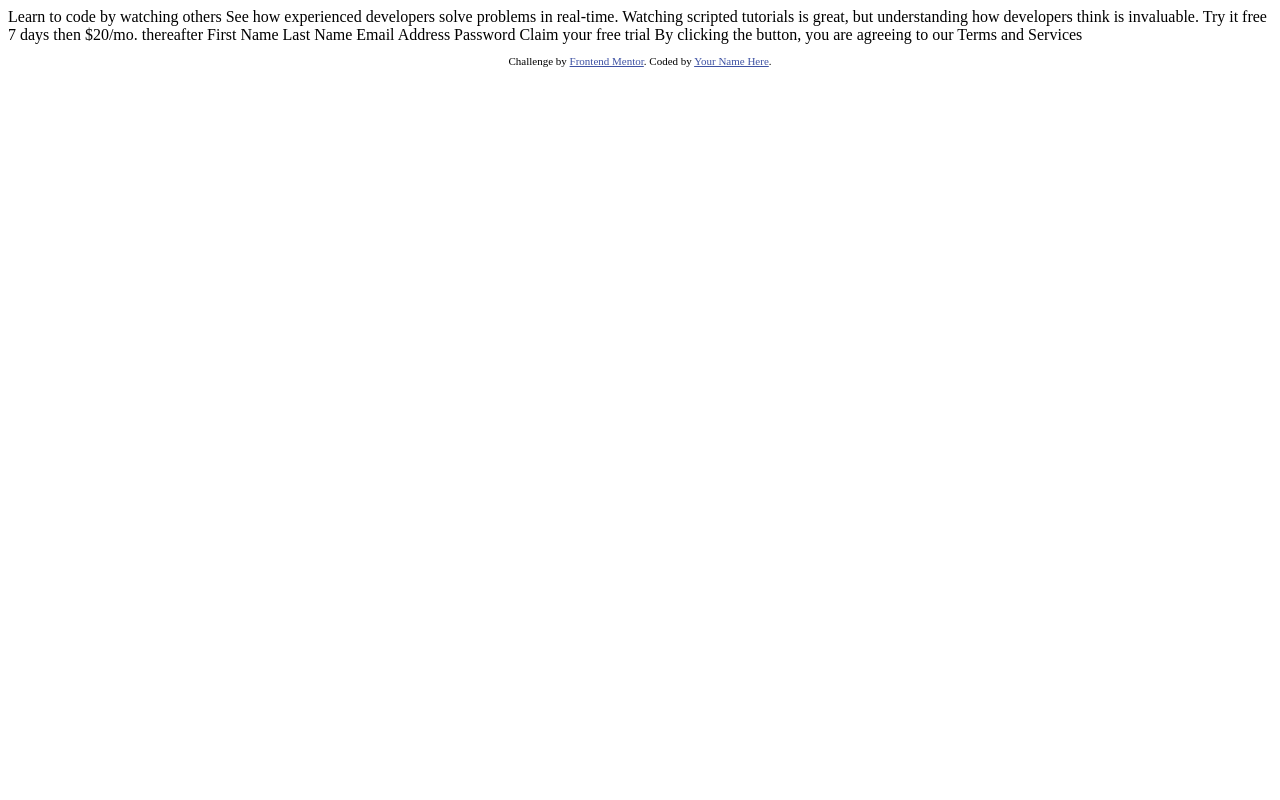
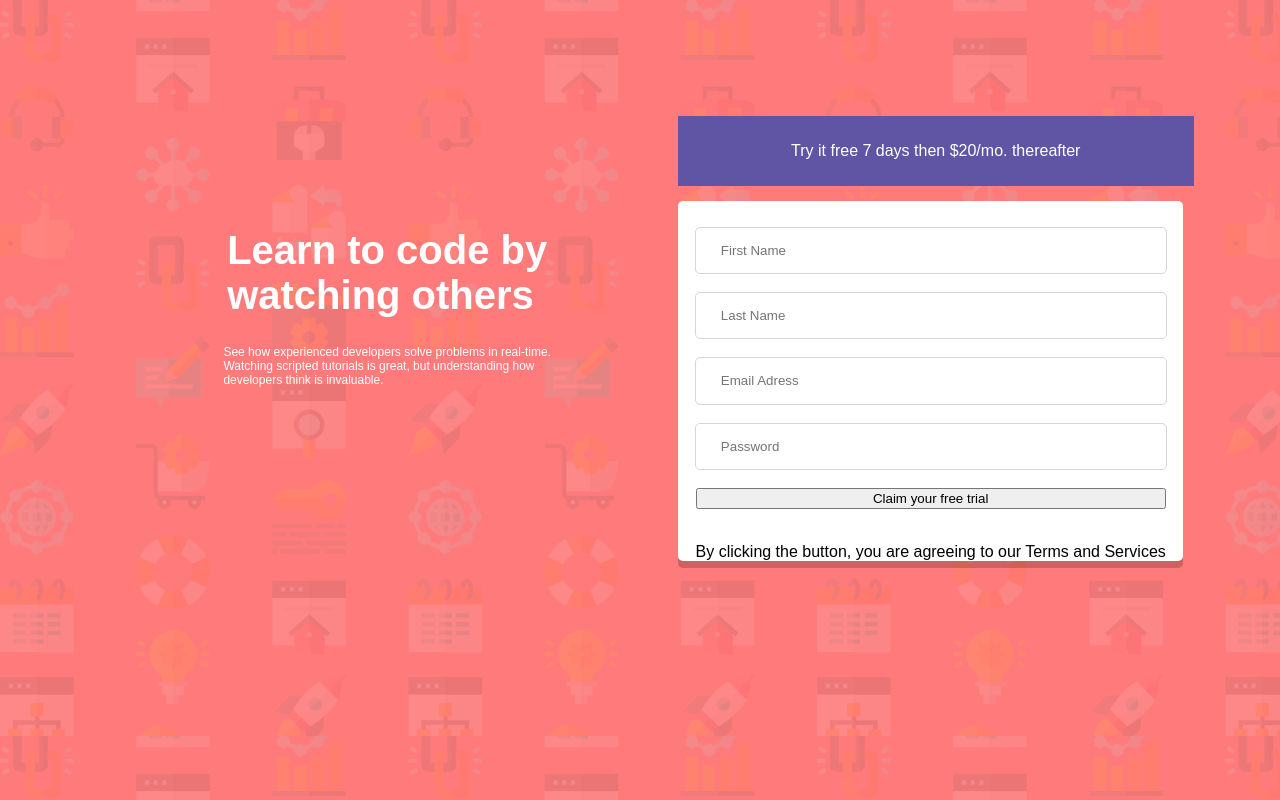
Before and after one commit to QCHR1581/component-with-sign-up-form, a plain HTML site: page index.html in a window 1280 px wide. Drawn offline with Linux system fonts and the light colour scheme.

Commit message:
Layout updated

```diff
--- a/index.html
+++ b/index.html
@@ -3,40 +3,41 @@
 <head>
   <meta charset="UTF-8">
   <meta name="viewport" content="width=device-width, initial-scale=1.0"> <!-- displays site properly based on user's device -->
-
+  <link rel="stylesheet" href="style.css">
+  <script src="script.js"></script>
   <link rel="icon" type="image/png" sizes="32x32" href="./images/favicon-32x32.png">
+  <link rel="preconnect" href="https://fonts.googleapis.com">
+  <link rel="preconnect" href="https://fonts.gstatic.com" crossorigin>
+  <link href="https://fonts.googleapis.com/css2?family=Poppins:wght@400;500;600&display=swap" rel="stylesheet">
 
   <title>Frontend Mentor | Intro component with sign up form</title>
-
-  <!-- Feel free to remove these styles or customise in your own stylesheet 👍 -->
-  <style>
-    .attribution { font-size: 11px; text-align: center; }
-    .attribution a { color: hsl(228, 45%, 44%); }
-  </style>
 </head>
 <body>
+  <main class="flex-container">
 
-  Learn to code by watching others
+    <div class="flex-left">
+      <h1 id="headline">Learn to code by<br>watching others</h1>
+      <p id="first-p-left">See how experienced developers solve problems in real-time.<br> Watching scripted tutorials is great,
+        but understanding how <br> developers think is invaluable. </p>
+    </div>
 
-  See how experienced developers solve problems in real-time. Watching scripted tutorials is great,
-  but understanding how developers think is invaluable.
-
-  Try it free 7 days then $20/mo. thereafter
-
-  First Name
-  Last Name
-  Email Address
-  Password
-
-  Claim your free trial
-
-  By clicking the button, you are agreeing to our Terms and Services
-
-  <footer>
-    <p class="attribution">
-      Challenge by <a href="https://www.frontendmentor.io?ref=challenge" target="_blank">Frontend Mentor</a>.
-      Coded by <a href="#">Your Name Here</a>.
-    </p>
-  </footer>
+    <div class="flex-right">
+       <div class="purple-rectangle">
+         <div class="form-headline">
+          <p id="free">Try it free 7 days</p>&nbsp;<p id="there">then $20/mo. thereafter</p>
+          </div>
+        </div>
+        <div class="white-rectangle">
+          <form class="text-fields">
+            <input type="text" placeholder="First Name"><br><br>
+            <input type="text" placeholder="Last Name"><br><br>
+            <input type="email" placeholder="Email Adress"><br><br>
+            <input type="password" placeholder="Password"><br><br>
+          </form>
+          <button id="trial-button">Claim your free trial</button><br>
+          <p class="form-footer">By clicking the button, you are agreeing to our Terms and Services</p>
+        </div>
+  </div>
+</main>
 </body>
 </html>
--- a/style.css
+++ b/style.css
@@ -0,0 +1,103 @@
+body {
+    background-image: url('images/bg-intro-desktop.png');
+    background-size: cover;
+    background-color: hsl(0, 100%, 74%);
+    font-family: "Popins", sans-serif;
+}
+
+.flex-container {
+    display: flex;
+    flex-direction: row;
+    flex-wrap: wrap;
+    /* border: 2px solid white; */
+    height: 90vh;
+}
+
+.flex-left {
+    color: white;
+    min-width: 40%;
+    min-height: 60%;
+    margin-left: 10%;
+    align-self: center;
+    /* border: 2px solid white;   */
+}
+
+#headline, #first-p-left {
+    display: flex;
+    justify-content: center;
+    align-content: center;
+}
+
+#headline {
+    font-size: 250%;
+    margin-top: 15%;
+}
+
+
+
+#first-p-left {
+    font-size: 75%;
+}
+
+
+
+.flex-right {
+   min-width: 40%;
+   min-height: 70%;
+   margin-left: 3%;
+   align-self: center;
+}
+
+.purple-rectangle {
+    width: 98%;
+    height: 50%;
+    background-color: hsl(248, 32%, 49%);
+    padding: 2%;
+    margin-bottom: 3%;
+}
+
+.form-headline {
+    display: flex;
+    flex-direction: row;
+    justify-content: center;
+}
+
+#free {
+
+    color: white;
+}
+
+#there {
+
+    color: white;
+
+}
+
+.white-rectangle {
+    background-color: white;
+    border-radius: 5px;
+    min-width: 100%;
+    min-height: 100%;
+    padding-top: 5%;
+    box-shadow: 0px 7px rgba(0, 0, 0, 20%);
+
+}
+
+.form-headline, .text-fields, .form-footer {
+   text-align: center;
+}
+
+input {
+   width: 85%;
+   padding: 3%;
+   padding-left: 5%;
+   border: 1px solid rgb(214, 214, 214);
+   border-radius: 5px;
+}
+
+
+#trial-button {
+    margin: 0 auto;
+    display: block;
+    width: 93%;
+}
```
Also changed, not shown: 2 other files.
